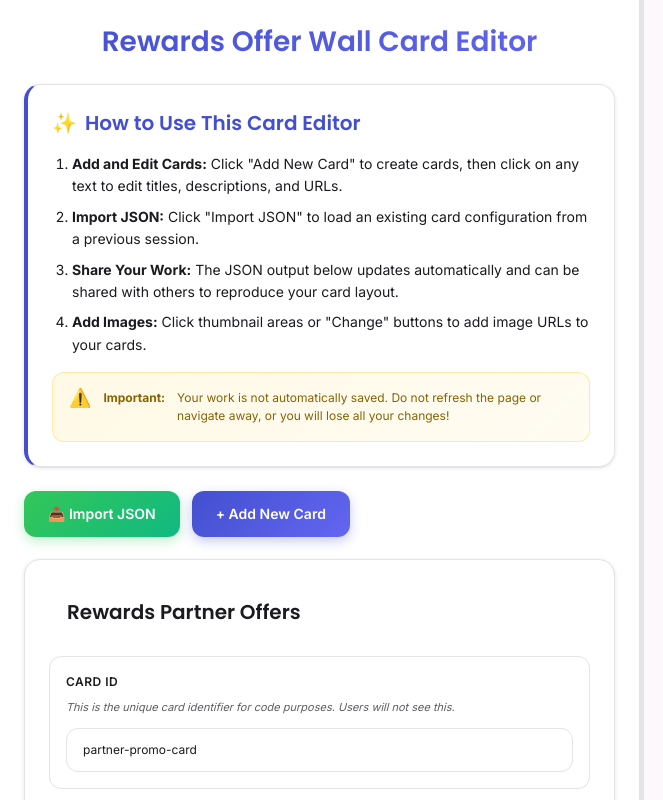
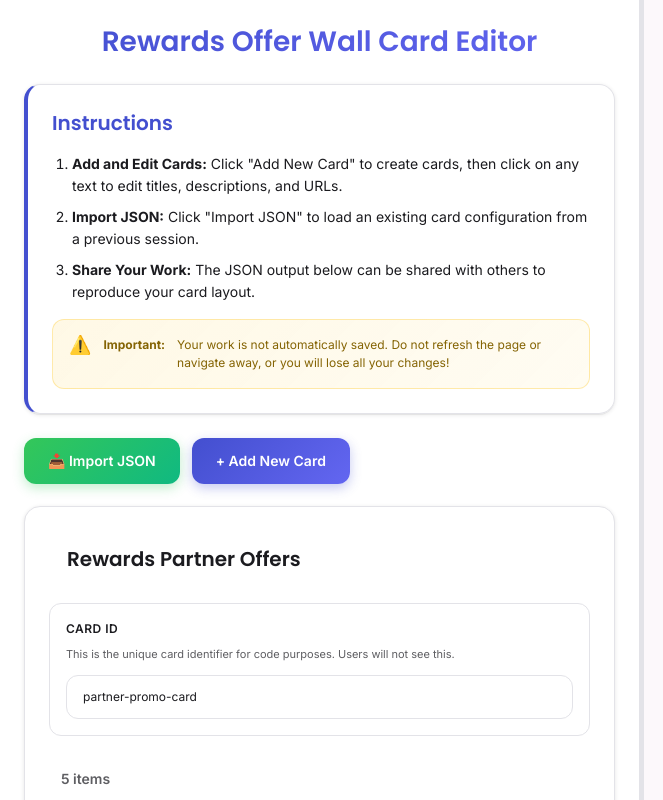
Before and after one commit to Miyayes/rewards-offer-wall-dashboard, a plain HTML site: page index.html in a window 1280 px wide. Shown: the full height of the page, 0-663 px from the left. Drawn offline with nearby package versions, Linux system fonts and the light colour scheme.

Commit message:
Update wording and styling

```diff
--- a/index.html
+++ b/index.html
@@ -193,7 +193,7 @@
     }
 
     .instructions h3::before {
-      content: "✨";
+      /* content: "✨"; */
       font-size: 20px;
     }
 
@@ -430,7 +430,7 @@
       font: var(--leo-font-x-small-regular);
       color: var(--text-secondary);
       margin-bottom: var(--leo-spacing-l);
-      font-style: italic;
+      /* font-style: italic; */
       line-height: 1.5;
     }
 
@@ -1125,16 +1125,14 @@
 
           <!-- Instructions Section -->
           <div class="instructions">
-            <h3>How to Use This Card Editor</h3>
+            <h3>Instructions</h3>
             <ol>
               <li><strong>Add and Edit Cards:</strong> Click "Add New Card" to create cards, then click on any text to
                 edit titles, descriptions, and URLs.</li>
               <li><strong>Import JSON:</strong> Click "Import JSON" to load an existing card configuration from a
                 previous session.</li>
-              <li><strong>Share Your Work:</strong> The JSON output below updates automatically and can be shared with
+              <li><strong>Share Your Work:</strong> The JSON output below can be shared with
                 others to reproduce your card layout.</li>
-              <li><strong>Add Images:</strong> Click thumbnail areas or "Change" buttons to add image URLs to your
-                cards.</li>
             </ol>
             <div class="warning">
               <strong>Important:</strong> Your work is not automatically saved. Do not refresh the page or navigate
@@ -1194,7 +1192,7 @@
                         <span v-else class="thumbnail-placeholder"></span>
                       </div>
                       <button class="thumbnail-upload-btn" @click="focusThumbnailInput(cardIndex, itemIndex)">
-                        {{ item.thumbnail ? 'Change' : 'Add Image' }}
+                        {{ item.thumbnail ? 'Edit' : 'Add Image' }}
                       </button>
                     </div>
 
```
